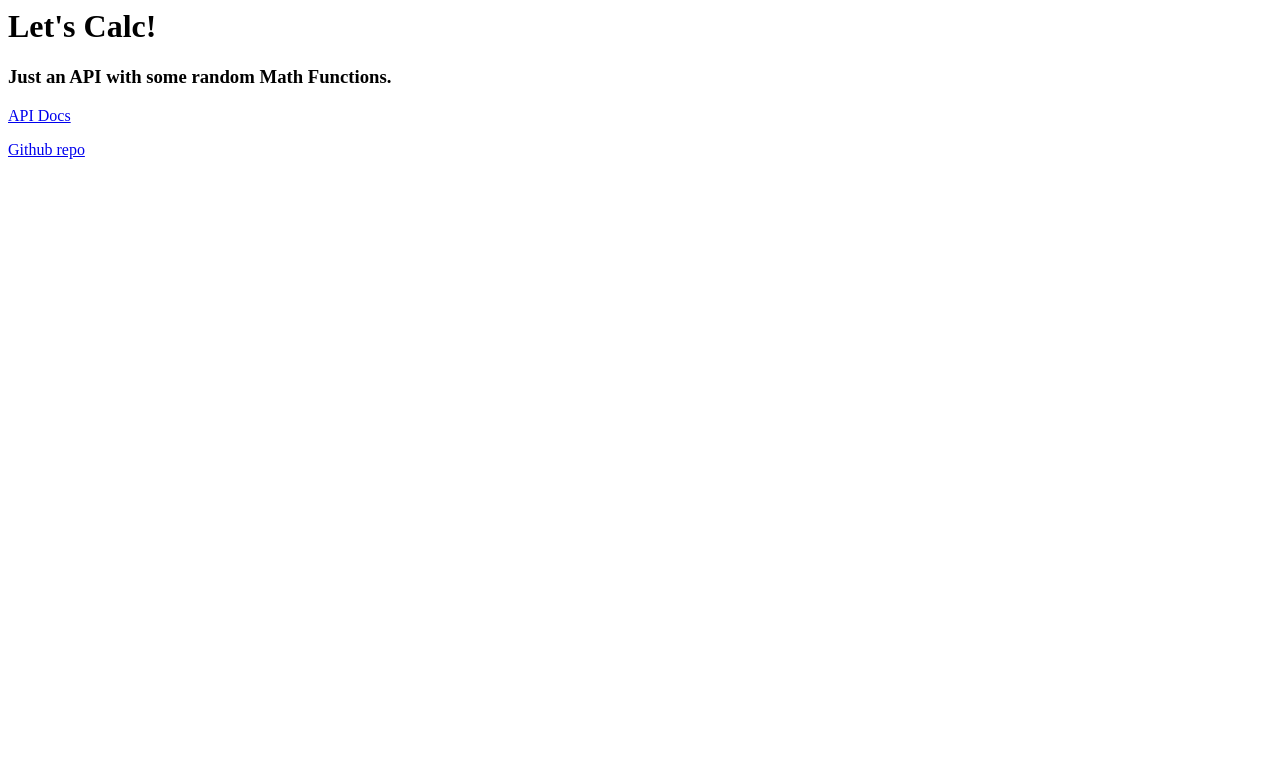
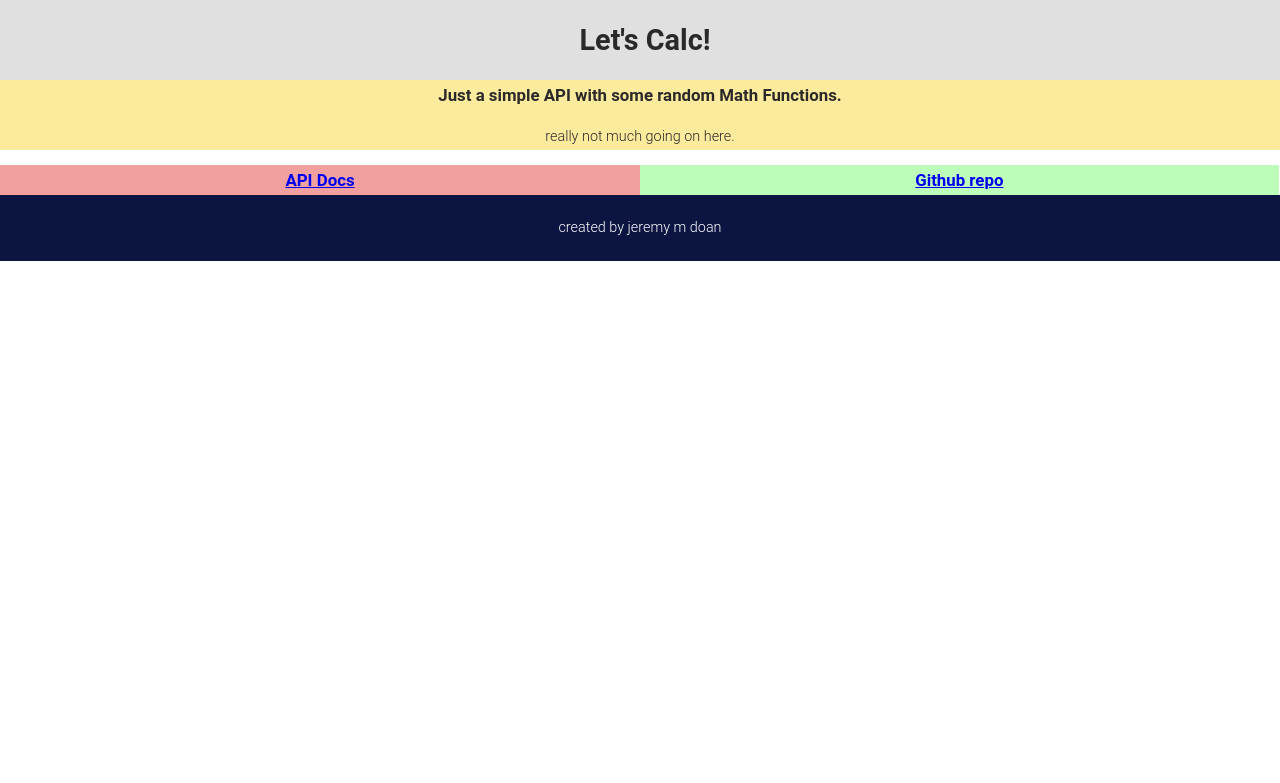
Before and after one commit to jeremymdoan/lets-calc, a Flask app: page / in a window 1280 px wide. Shown: the top 783 px of the page. Run offline with Flask 2, Linux system fonts and the light colour scheme.

Commit message:
updates landing page

```diff
--- a/templates/landing.html
+++ b/templates/landing.html
@@ -1,4 +1,132 @@
-<h1>Let's Calc!</h1>
-<h3>Just an API with some random Math Functions.</h3>
-<p><a href="/apidocs">API Docs</a></p>
-<p><a href="https://github.com/jeremymdoan/lets-calc/tree/master">Github repo</a></p>
+<!DOCTYPE HTML PUBLIC "-//W3C//DTD HTML 4.01//EN" "http://www.w3.org/TR/html4/strict.dtd">
+<html lang="en">
+<head>
+    <title>Let's Calc!</title>
+    <meta http-equiv="content-type" content="text/html; charset=iso-8859-1">
+    <meta name="description" content="Use this HTML basic website one column liquid and two halves layout template where the main content is on the upper part of the column, the navigation menu on the left and the extra stuff on the right sides of the lower part.">
+    <meta name="generator" content="HAPedit 3.1">
+    <link rel="canonical" href="https://www.w3docs.com/snippets/html/layout_templates/27.html" />
+    <meta property="og:type" content="website" />
+    <meta property="og:title" content="HTML FlexBox Template - One column liquid and two halves, left menu" />
+    <meta property="og:description" content="Use this HTML basic website one column liquid and two halves layout template where the main content is on the upper part of the column, the navigation menu on the left and the extra stuff on the right sides of the lower part." />
+    <meta property="og:image" content="https://www.w3docs.com/build/images/logo-amp.png" />
+    <meta property="og:image:type" content="image/jpeg" />
+    <meta property="og:image:width" content="192" />
+    <meta property="og:image:height" content="192" />
+    <meta property="og:image:alt" content="W3dcos" />
+    <style type="text/css">
+        html, body {
+            margin: 0;
+            padding: 0;
+        }
+
+        body {
+            color: #292929;
+            font: 90% Roboto, Arial, sans-serif;
+            font-weight: 300;
+        }
+
+        p {
+            padding: 0 10px;
+            line-height: 1.8;
+        }
+
+        ul li {
+            padding-right: 10px;
+            line-height: 1.6;
+        }
+
+        h3 {
+            padding: 5px 20px;
+            margin: 0;
+        }
+
+        div#header {
+            position: relative;
+        }
+
+        div#header h1 {
+            height: 80px;
+            line-height: 80px;
+            margin: 0;
+            padding-left: 10px;
+            background: #e0e0e0;
+            color: #292929;
+            text-align: center;
+        }
+
+        div#header a {
+            position: absolute;
+            right: 0;
+            top: 23px;
+            padding: 10px;
+            color: #006;
+        }
+
+        div#navigation {
+            background: #f19f9f;
+            text-align: center;
+        }
+
+        div#navigation li {
+            list-style: none;
+        }
+
+        div#extra {
+            background: #bcfdba;
+            text-align: center;
+        }
+        div#wrapper {
+            background: #fcea9d;
+            text-align: center;
+        }
+
+        div#footer {
+            background: #0c1541;
+            color: #fff;
+            text-align: center;
+        }
+
+        div#footer p {
+            padding: 20px 10px;
+        }
+
+        div#navigation {
+            float: left;
+            width: 50%;
+        }
+
+        div#extra {
+            float: left;
+            width: 49.9%;
+        }
+
+        div#footer {
+            clear: left;
+            width: 100%;
+        }
+    </style>
+</head>
+<body>
+<div id="container">
+    <div id="header">
+        <h1>Let's Calc!</h1>
+    </div>
+    <div id="wrapper">
+        <div id="content">
+            <h3>Just a simple API with some random Math Functions.</h3>
+            <p>really not much going on here.</p>
+        </div>
+    </div>
+    <div id="navigation">
+        <h3><a href="/apidocs">API Docs</a></h3>
+    </div>
+    <div id="extra">
+        <h3><a href="https://github.com/jeremymdoan/lets-calc/tree/master">Github repo</a></h3>
+    </div>
+    <div id="footer"><p>created by jeremy m doan</p>
+    </div>
+</div>
+<script type="text/javascript">AddFillerLink("content", "navigation", "extra")</script>
+</body>
+</html>
```
